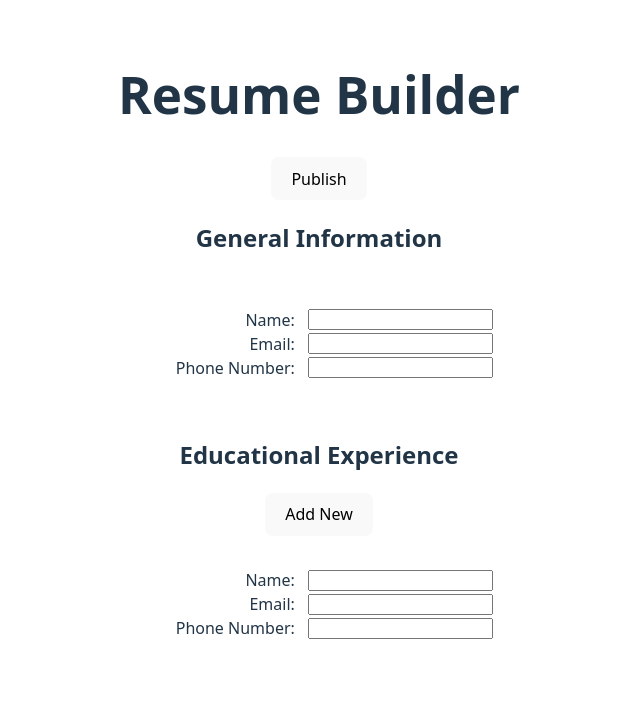
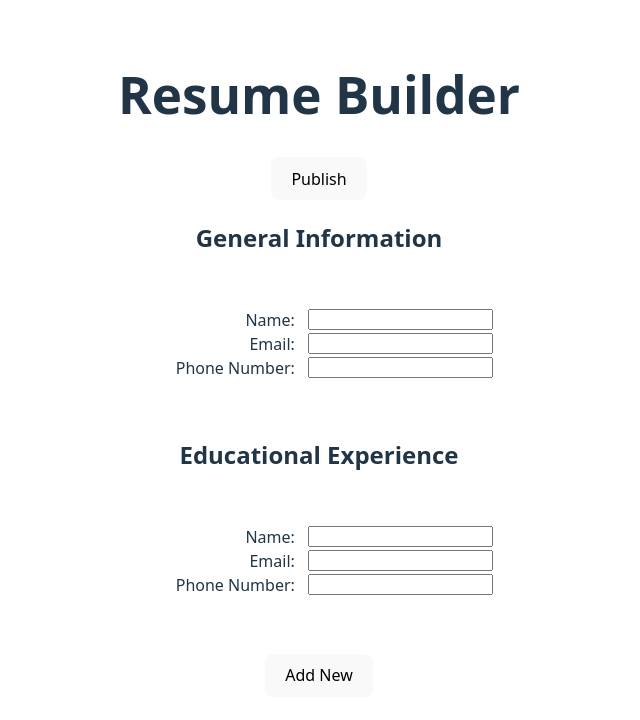
Before and after one commit to nick-x-han/cvApplication, a React (Vite) app: page / in a window 1280 px wide. Shown: the top 720 px of the page, without its empty margins (321-961 px from the left). Built offline with nearby package versions, Linux system fonts and the light colour scheme.

Commit message:
Fix Section for when there is one copy

```diff
--- a/src/components/Section.jsx
+++ b/src/components/Section.jsx
@@ -55,21 +55,21 @@ function FieldContainer({fields, editMode}) {
 }
 
 function Section({ title, fields, editMode, canAdd = false }) {
-  let [copies, setCopies] = useState([0]);
+  let [copies, setCopies] = useState(1);
   let fieldContainers = [];
 
-  for (let i = 0; i < copies.length; i++) {
+  for (let i = 0; i < copies; i++) {
     fieldContainers.push(
-      <FieldContainer key={copies[i]} editMode={editMode} fields={fields}></FieldContainer>
+      <FieldContainer key={i} editMode={editMode} fields={fields}></FieldContainer>
     );
   }
 
   return (
     <div className="section">
       <h2>{title}</h2>
-      {canAdd && <button onClick={() => setCopies([...copies, copies.at(-1) + 1])}>Add New</button>}
+      {fieldContainers}
 
-      {fieldContainers}
+      {canAdd && <button onClick={() => setCopies(copies + 1)}>Add New</button>}
     </div>
   );
 }
```
